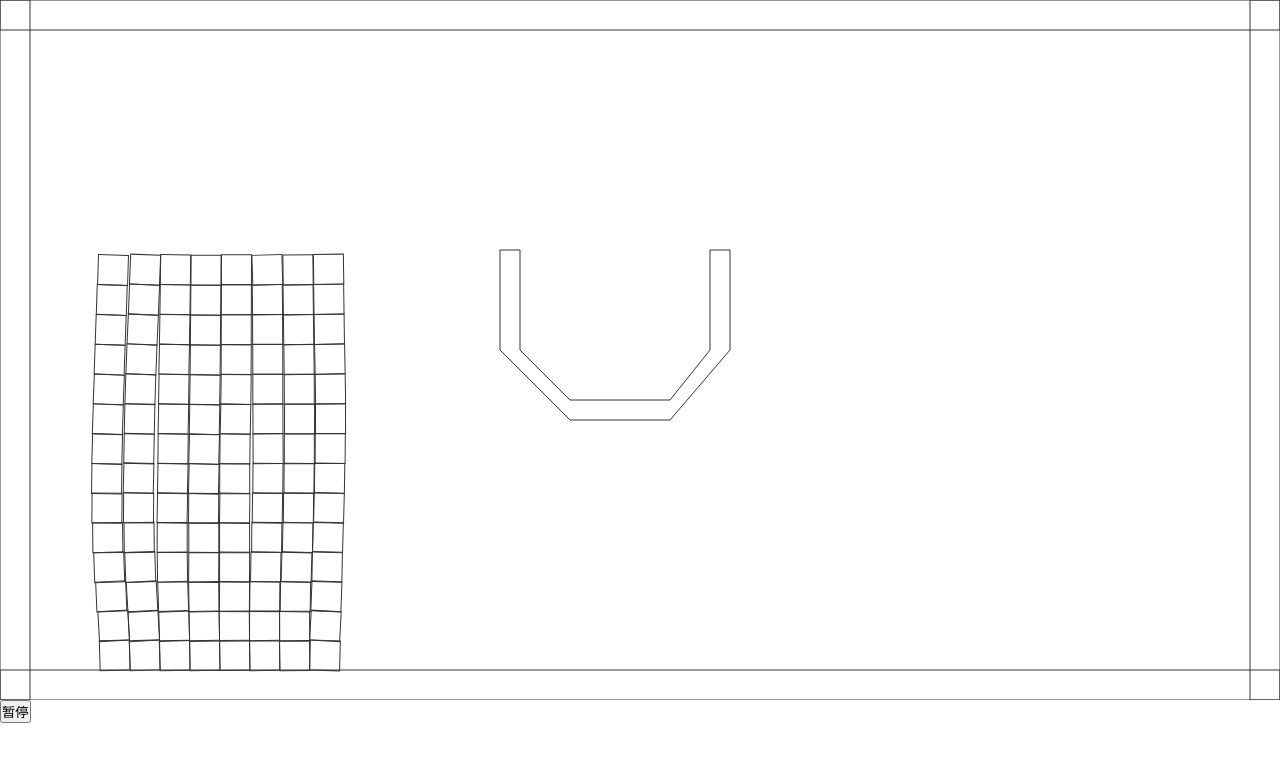
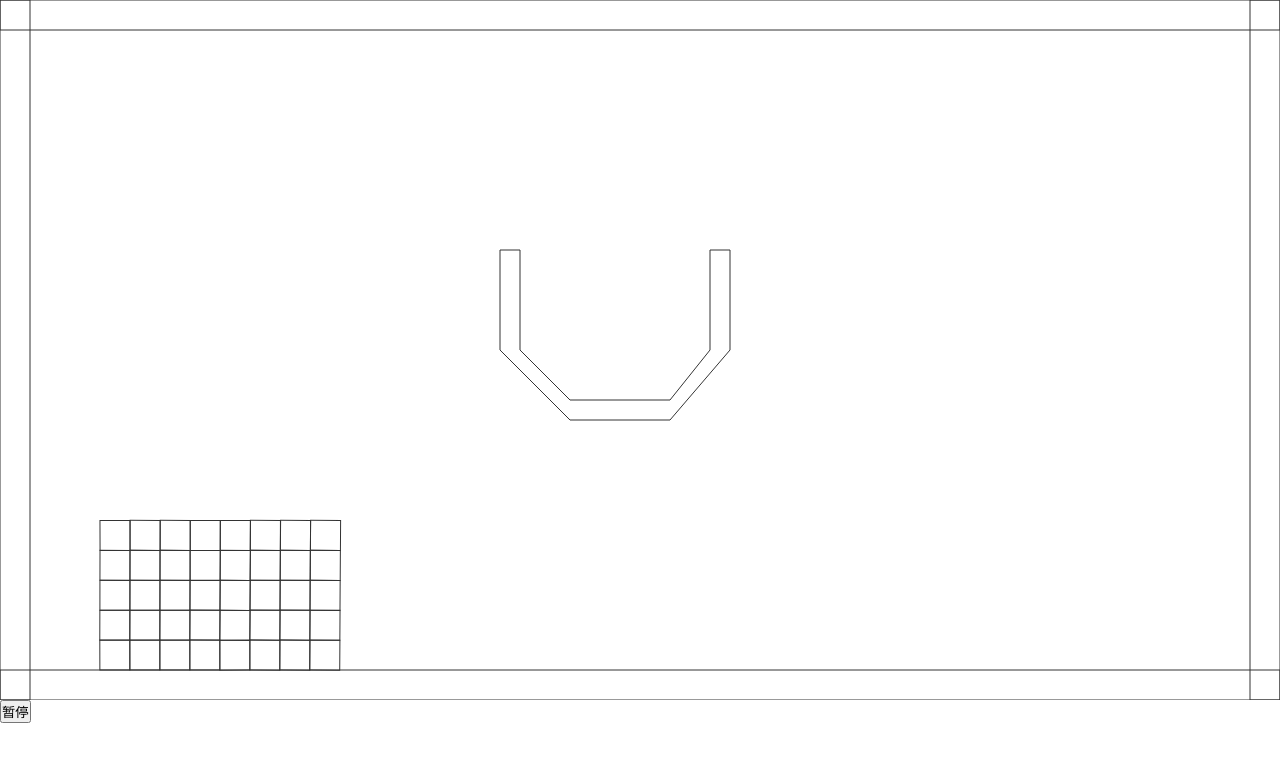
Before and after one commit to phenomLi/Torque, a website built with webpack: page index.html in a window 1280 px wide. Built offline with Linux system fonts and the light colour scheme; animation ran at ten frames a second.

Commit message:
bug修复

```diff
--- a/demo/demo.js
+++ b/demo/demo.js
@@ -96,7 +96,7 @@ creator.polygon(500, 250, [
     ...options
 });
 
-createStack(14, 8, 100, 30);
+createStack(5, 8, 100, 30);
 
 
 canvas.addEventListener('click', e => {
@@ -107,13 +107,16 @@ canvas.addEventListener('click', e => {
         ...options
     });
 
-    creator.circle(x, y, getRandom(30, 10), {
+    creator.circle(x, y, 14, {
         fill: '#fce38a',
         ...options
     });
 
-    creator.isogon(x, y, getRandom(60, 30), getRandom(10, 4), {
+    creator.isogon(x, y, 20, getRandom(16, 4), {
         fill: '#778beb',
         ...options
     });
 });
+
+
+creator.t.start();
--- a/index.html
+++ b/index.html
@@ -59,7 +59,6 @@ status.addEventListener('click', () => {
 });
 
 
-creator.t.start();
 
 
 </script>
--- a/src/collision/axesFilter.ts
+++ b/src/collision/axesFilter.ts
@@ -1,5 +1,5 @@
 import { Axis, Poly, VertexList } from "../common/vertices";
-import { Vector, _tempVector1, _tempVector2 } from "../math/vector";
+import { Vector, _tempVector1, _tempVector2, _tempVector3 } from "../math/vector";
 import { Geometry } from "./manifold";
 
 
@@ -7,26 +7,32 @@ import { Geometry } from "./manifold";
 
 export function axesFilter(geometryA: Geometry, geometryB: Geometry): Axis[] {
     let centroidVector = geometryA.centroid.sub(geometryB.centroid, _tempVector1),
-        axesA: Axis[], axesB: Axis[],
+        axesA: Axis[] | number, axesB: Axis[] | number,
+        supportIndexA: number, supportIndexB: number,
         i, res: Axis[] = [];
 
     if(geometryA instanceof Poly) {
-        axesA = findClosestAxes(geometryA, geometryB, centroidVector);
-        res.push(...axesA);
+        axesA = findClosestAxes(geometryA, geometryB, centroidVector, geometryB.centroid);
+        supportIndexA = Array.isArray(axesA)? axesA[0].supportVertexIndex: axesA;
+
     }
 
     if(geometryB instanceof Poly) {
-        axesB = findClosestAxes(geometryB, geometryA, centroidVector.inv(centroidVector));
-        res.push(...axesB);
+        axesB = findClosestAxes(geometryB, geometryA, centroidVector.inv(centroidVector), geometryA.centroid);
+        supportIndexB = Array.isArray(axesB)? axesB[0].supportVertexIndex: axesB;
     }
 
-    if(axesA && axesB) {
+    if(Array.isArray(axesA)) {
         for(i = 0; i < axesA.length; i++) {
-            axesA[i].oppositeVertexIndex = axesB[0].supportVertexIndex;
+            axesA[i].oppositeVertexIndex = supportIndexB;
+            res.push(axesA[i]);
         }
+    }
 
+    if(Array.isArray(axesB)) {
         for(i = 0; i < axesB.length; i++) {
-            axesB[i].oppositeVertexIndex = axesA[0].supportVertexIndex;
+            axesB[i].oppositeVertexIndex = supportIndexA;
+            res.push(axesB[i]);
         }
     }
 
@@ -36,15 +42,18 @@ export function axesFilter(geometryA: Geometry, geometryB: Geometry): Axis[] {
 
 /**
  * @param poly
+ * @param geometry
  * @param centroidVector
+ * @param oppositeCentroid
  */
-function findClosestAxes(poly: Poly, geometry: Geometry, centroidVector: Vector): Axis[] {
+function findClosestAxes(poly: Poly, geometry: Geometry, centroidVector: Vector, oppositeCentroid: Vector): Axis[] | number {
     let v: VertexList = poly.vertexList,
         axes: Axis[] = poly.axes,
+        centroid: Vector = poly.centroid,
         vertex: Vector,
         projection: number,
         minProjection: number = Infinity,
-        index: number,
+        index: number = -1,
         opposite = geometry instanceof Poly? geometry.vertexList: geometry,
         res: Axis[] = [];
 
@@ -53,26 +62,53 @@ function findClosestAxes(poly: Poly, geometry: Geometry, centroidVector: Vector)
         projection = vertex.dot(centroidVector);
 
         if(projection < minProjection) {
-            minProjection = projection;
-            index = i;
+            if(index > -1) {
+                let d1 = (v[i].x - oppositeCentroid.x)**2 + (v[i].y - oppositeCentroid.y)**2,
+                    d2 = (v[index].x - oppositeCentroid.x)**2 + (v[index].y - oppositeCentroid.y)**2;
+
+                // 投影比完就比距离
+                if(d1 < d2) {
+                    minProjection = projection;
+                    index = i;
+                }
+            }
+            else {
+                minProjection = projection;
+                index = i;
+            }
         }
     }
 
-    let prev = index > 0? index - 1: v.length - 1;
+    let prev = index > 0? index - 1: v.length - 1,
+        next =  index < v.length - 1? index + 1: 0,
+        prevAxis = axes[prev],
+        indexAxis = axes[index];
 
-    if(axes[prev]) {
-        axes[prev].supportVertexIndex = index;
-        axes[prev].opposite = opposite;
-        axes[prev].origin = poly.vertexList;
-        res.push(axes[prev]);
+    if(prevAxis && testEdge(centroid, centroidVector, v[index], v[prev])) {
+        prevAxis.supportVertexIndex = index;
+        prevAxis.opposite = opposite;
+        prevAxis.origin = poly.vertexList;
+        res.push(prevAxis);
     }
 
-    if(axes[index]) {
-        axes[index].supportVertexIndex = index;
-        axes[index].opposite = opposite;
-        axes[index].origin = poly.vertexList;
-        res.push(axes[index]);
+    if(indexAxis && testEdge(centroid, centroidVector, v[index], v[next])) {
+        indexAxis.supportVertexIndex = index;
+        indexAxis.opposite = opposite;
+        indexAxis.origin = poly.vertexList;
+        res.push(indexAxis);
     }
 
-    return res;
+    if(res.length) {
+        return res;
+    }
+
+    return index;
 }
+
+
+function testEdge(centroid: Vector, centroidVector: Vector, support: Vector, opposite: Vector): boolean {
+    let v1 = support.sub(centroid, _tempVector2),
+        v2 = opposite.sub(centroid, _tempVector3);
+
+    return v1.cro(centroidVector) * v2.cro(centroidVector) <= 0;
+}
--- a/src/collision/sat.ts
+++ b/src/collision/sat.ts
@@ -26,7 +26,6 @@ export class SAT {
      * 多边形 - 多边形或圆形（geometry）
      * @param poly
      * @param geometry
-     * @param intersection
      * @param prevCollision
      */
     polygonCollideBody(poly: Poly, geometry: Geometry, prevCollision: Collision): Collision {
@@ -134,19 +133,22 @@ export class SAT {
 
     /**
      * 进行分离轴检测
-     * @param intersectionPartA
-     * @param intersectionPartB
+     * @param poly
+     * @param geometry
      * @param axes
      */
     private detect(poly: Poly, geometry: Geometry, axes: Axis[]): { minOverlap: number, index: number } {
         let minOverlap = Infinity,
+            getOverlaps = this.enableSATBoost? this.selectiveProjectionMethod: this.fullProjectionMethod,
             overlaps,
-            getOverlaps = this.enableSATBoost? this.getOverlaps_boost: this.getOverlaps,
-            // getOverlaps = this.getOverlaps,
             i, index;
 
         // 将两个刚体投影到所有轴上
         for(i = 0; i < axes.length; i++) {
+            if(axes[i] === null) {
+                continue;
+            }
+
             overlaps = getOverlaps(poly, geometry, axes[i]);
 
             if(overlaps < 0) {
@@ -173,7 +175,6 @@ export class SAT {
      * 获取测试轴
      * @param poly
      * @param geometry
-     * @param intersection
      */
     private getTestAxes(poly: Poly, geometry: Geometry): Axis[] {
         let axes: Axis[],
@@ -209,14 +210,12 @@ export class SAT {
     }
 
     /**
-     * 求投影重叠（常规方法）
+     * 全投影法（传统）
      * @param poly
      * @param geometry
-     * @param axis 投影轴
-     * @param intersection
-     * @param intersectionCenter
+     * @param axis
      */
-    private getOverlaps(poly: Poly, geometry: Geometry, axis: Axis): number {
+    private fullProjectionMethod(poly: Poly, geometry: Geometry, axis: Axis): number {
         let axisVector: Vector = axis.value,
             partA = poly.vertexList,
             partB = geometry instanceof Poly? geometry.vertexList: geometry,
@@ -238,12 +237,12 @@ export class SAT {
     }
 
     /**
-     * 求投影重叠（加速方法）
+     * 选择投影法
      * @param poly
      * @param geometry
      * @param axis
      */
-    private getOverlaps_boost(poly: Poly, geometry: Geometry, axis: Axis): number {
+    private selectiveProjectionMethod(poly: Poly, geometry: Geometry, axis: Axis): number {
         let axisVector: Vector = axis.value,
             opposite = axis.opposite;
 
@@ -362,8 +361,8 @@ export class SAT {
 
     /**
      * 寻找碰撞点
-     * @param intersectionPartA
-     * @param intersectionPartB
+     * @param poly
+     * @param geometry
      * @param normal
      * @param depth
      */
--- a/src/common/vertices.ts
+++ b/src/common/vertices.ts
@@ -2,7 +2,6 @@ import { Vector } from "../math/vector";
 import { Bound } from "../collision/bound";
 import { Body } from "../body/body";
 import { Util } from "./util";
-import { Geometry } from "../collision/manifold";
 import { Arc } from "./arcs";
 
 
```
Also changed, not shown: dist/torque.js, readme.md.
